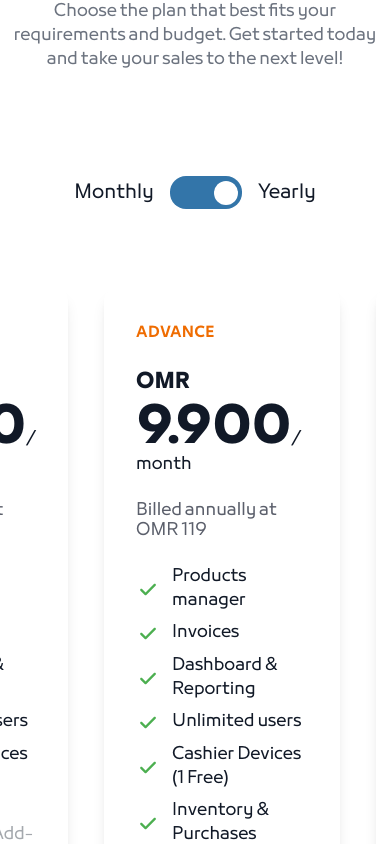
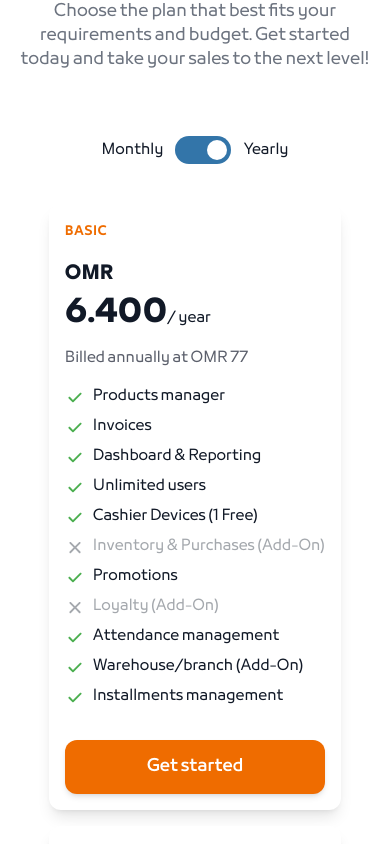
Before and after one commit to flexihi/flexihi-com, a Next.js app: page / in a window 390 px wide. Shown: the part 6160-7004 px from the top of the page. Built offline with nearby package versions, Linux system fonts and the light colour scheme; no server answers.

Commit message:
pricing resp 1

```diff
--- a/components/Pricing.tsx
+++ b/components/Pricing.tsx
@@ -138,12 +138,13 @@ const SimpleToggle = memo(function SimpleToggle({ isMonthly, onToggle }: SimpleT
   }, [isMonthly, onToggle]);
 
   return (
-    <div className="flex gap-4 items-center my-20 text-text-heading text-lg leading-5">
+    <div className="flex gap-3 sm:gap-4 items-center my-8 sm:my-12 lg:my-20 text-text-heading text-sm sm:text-base lg:text-lg leading-5">
       <button
         onClick={handleMonthlyClick}
         type="button"
         aria-pressed={isMonthly}
         aria-label="Select monthly billing"
+        className="touch-target"
       >
         Monthly
       </button>
@@ -151,19 +152,20 @@ const SimpleToggle = memo(function SimpleToggle({ isMonthly, onToggle }: SimpleT
         onClick={handleToggleClick}
         type="button"
         className={clsx({
-          "w-[72px] h-[33px] bg-primary-light hover:bg-primary rounded-2xl flex items-center transition-all duration-300":
+          "w-14 h-7 sm:w-16 sm:h-8 lg:w-[72px] lg:h-[33px] bg-primary-light hover:bg-primary rounded-2xl flex items-center transition-all duration-300":
             true,
           "flex-row-reverse": !isMonthly,
         })}
         aria-label={`Switch to ${isMonthly ? 'yearly' : 'monthly'} billing`}
       >
-        <div className="h-6 w-6 bg-white rounded-full mx-1" />
+        <div className="h-5 w-5 sm:h-6 sm:w-6 bg-white rounded-full mx-1" />
       </button>
       <button
         onClick={handleYearlyClick}
         type="button"
         aria-pressed={!isMonthly}
         aria-label="Select yearly billing"
+        className="touch-target"
       >
         Yearly
       </button>
@@ -174,33 +176,33 @@ const SimpleToggle = memo(function SimpleToggle({ isMonthly, onToggle }: SimpleT
 // Memoized PlanCard component
 const PlanCard = memo(function PlanCard({ plan, isAnnual }: PlanCardProps) {
   return (
-    <article className="card-elevated flex-1 gap-6">
+    <article className="card-elevated flex-1 gap-4 sm:gap-5 lg:gap-6 !p-4 sm:!p-6 lg:!p-8">
       <div>
-        <h4 className="text-secondary text-sm font-semibold leading-6 tracking-wide uppercase">
+        <h4 className="text-secondary text-xs sm:text-sm font-semibold leading-6 tracking-wide uppercase">
           {plan.label}
         </h4>
       </div>
       <div>
-        <div className="text-text-heading text-xl font-bold mb-2">OMR</div>
-        <span className="text-text-heading text-5xl font-bold">{plan.price}</span>
-        <span className="text-text-heading text-base">
+        <div className="text-text-heading text-lg sm:text-xl font-bold mb-2">OMR</div>
+        <span className="text-text-heading text-3xl sm:text-4xl lg:text-5xl font-bold">{plan.price}</span>
+        <span className="text-text-heading text-sm sm:text-base lg:text-xl">
           / {isAnnual ? "year" : "month"}
         </span>
       </div>
       <p
         className={clsx({
-          "text-text-muted leading-5 opacity-70": true,
+          "text-text-muted text-sm sm:text-base leading-5 opacity-70": true,
           "text-transparent": !plan.description,
         })}
       >
         {plan.description || "-"}
       </p>
-      <ul className="flex flex-col gap-2" role="list" aria-label={`${plan.label} plan features`}>
+      <ul className="flex flex-col gap-1.5 sm:gap-2" role="list" aria-label={`${plan.label} plan features`}>
         {plan.features.map((feature, index) => (
           <li
             key={index}
             className={clsx({
-              "flex gap-3 leading-6": true,
+              "flex gap-2 sm:gap-3 leading-6 text-sm sm:text-base": true,
               "text-text-heading": feature.available,
               "text-text-disabled": !feature.available,
             })}
@@ -208,9 +210,9 @@ const PlanCard = memo(function PlanCard({ plan, isAnnual }: PlanCardProps) {
             <Image
               src={feature.available ? enabledIcon : disabledIcon}
               alt={feature.available ? "Included feature" : "Not included feature"}
-              width={24}
-              height={24}
-              className="object-contain"
+              width={20}
+              height={20}
+              className="object-contain sm:w-6 sm:h-6 flex-shrink-0 mt-0.5"
             />
             {feature.label}
           </li>
@@ -218,7 +220,7 @@ const PlanCard = memo(function PlanCard({ plan, isAnnual }: PlanCardProps) {
       </ul>
       <div className="flex-1" />
       <div>
-        <button className="btn-primary" type="button" aria-label={`Get started with ${plan.label} plan`}>
+        <button className="btn-primary w-full sm:w-auto" type="button" aria-label={`Get started with ${plan.label} plan`}>
           Get started
         </button>
       </div>
@@ -229,18 +231,18 @@ const PlanCard = memo(function PlanCard({ plan, isAnnual }: PlanCardProps) {
 // Memoized CustomPlan component
 const CustomPlan = memo(function CustomPlan() {
   return (
-    <article className="card-elevated flex-1 gap-12">
+    <article className="card-elevated flex-1 gap-8 sm:gap-10 lg:gap-12 !p-4 sm:!p-6 lg:!p-8">
       <div>
-        <h4 className="text-primary text-sm font-semibold leading-6 tracking-wide uppercase">
+        <h4 className="text-primary text-xs sm:text-sm font-semibold leading-6 tracking-wide uppercase">
           Custom
         </h4>
-        <p className="text-text-muted leading-5 mt-2 opacity-70">
+        <p className="text-text-muted text-sm sm:text-base leading-5 mt-2 opacity-70">
           Looking for more? Contact Us.
         </p>
       </div>
       <div className="flex-1" />
       <div>
-        <button className="btn-outline" type="button">
+        <button className="btn-outline w-full sm:w-auto" type="button">
           Contact us
         </button>
       </div>
@@ -267,23 +269,27 @@ function Pricing() {
       id="pricing"
       aria-label="FlexiHi pricing plans and subscription options"
     >
-      <div className="max-w-content w-full">
+      <div className="max-w-content w-full px-4 sm:px-6 md:px-8 lg:px-12 xl:px-0">
         <h1 className="section-header">{t("title")}</h1>
         <p className="section-description mb-0">{t("description")}</p>
       </div>
 
       <SimpleToggle isMonthly={isMonthly} onToggle={handleToggle} />
 
-      <div className="flex justify-between gap-9" role="list" aria-label="Available pricing plans">
+      <div className="px-4 sm:px-6 md:px-8 lg:px-12 xl:px-0">
+        <div className="grid grid-cols-1 md:grid-cols-2 lg:grid-cols-3 gap-4 sm:gap-6 lg:gap-9 max-w-7xl mx-auto" role="list" aria-label="Available pricing plans">
           <PlanCard
             plan={currentPricing.basic}
-          isAnnual={false}
+            isAnnual={!isMonthly}
           />
           <PlanCard
             plan={currentPricing.advance}
-          isAnnual={false}
+            isAnnual={!isMonthly}
           />
+          <div className="md:col-span-2 lg:col-span-1 lg:col-start-3">
             <CustomPlan />
+          </div>
+        </div>
       </div>
     </section>
   );
```
Lines whose indentation alone changed are shown as unchanged.
